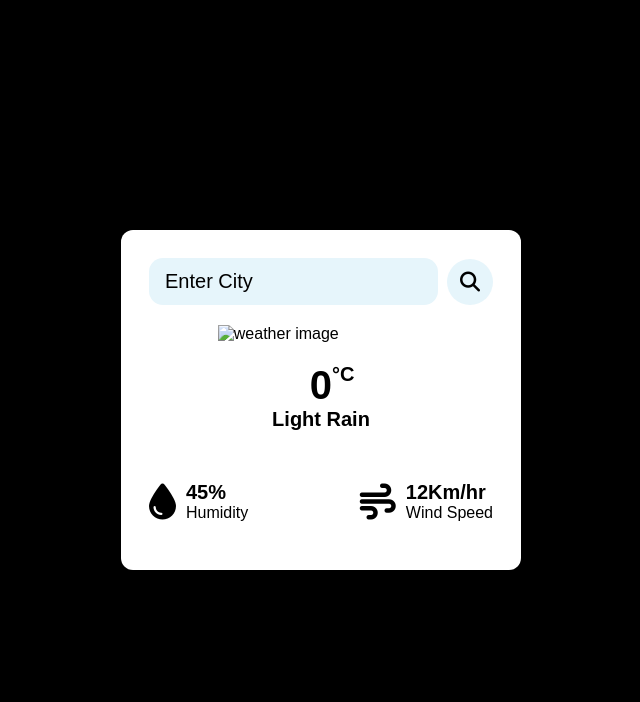
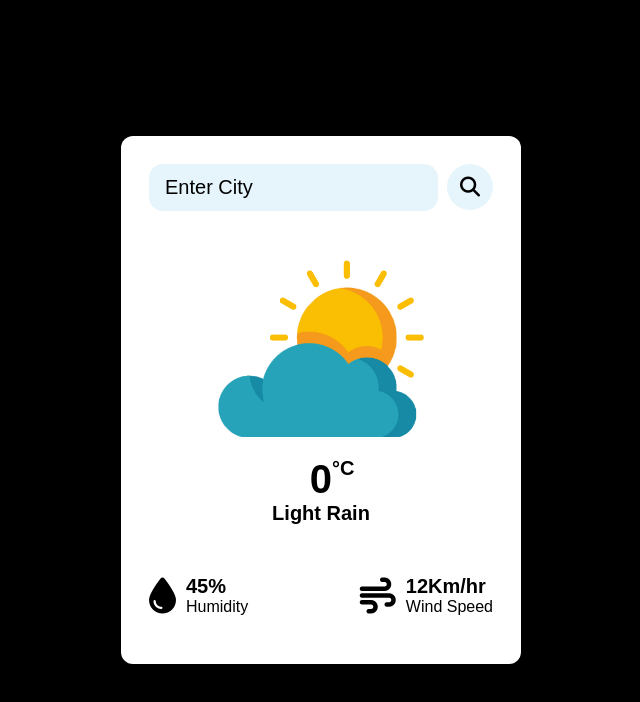
Before and after one commit to Shivamjawaliya/Weather-web, a plain HTML site: page index.html in a window 1280 px wide. Shown: the whole page, without its empty margins (319-959 px from the left). Drawn offline with Linux system fonts and the light colour scheme.

Commit message:
Update index.html

```diff
--- a/index.html
+++ b/index.html
@@ -17,7 +17,7 @@
             </div>
         </div>
         <div class="weather_body">
-            <img src="img/cloud.png" alt="weather image" class="weather-image">
+            <img src="cloud.png" alt="weather image" class="weather-image">
             <div class="weather-box">
                 <p class="temperature ">0<sup>°C </sup> </p>
                 <p class="description" >Light Rain</p>
```
